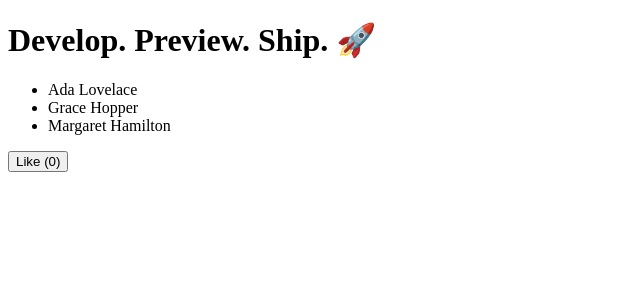
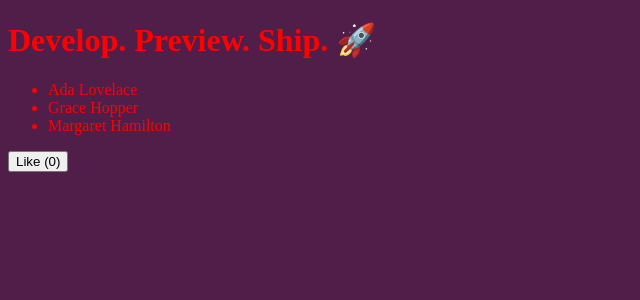
Before and after one commit to c-lonas/synesthesia, a Next.js app: page / in a window 1280 px wide. Shown: the top 300 px of the page, without its empty margins (0-640 px from the left). Built offline with nearby package versions, Linux system fonts and the light colour scheme.

Commit message:
initial project structure, initial scss setup

```diff
--- /dev/null
+++ b/pages/_app.js
@@ -0,0 +1,6 @@
+import '../styles/styles.scss'
+
+// This default export is required in a new `pages/_app.js` file.
+export default function MyApp({ Component, pageProps }) {
+  return <Component {...pageProps} />
+}
--- a/pages/index.jsx
+++ b/pages/index.jsx
@@ -1,3 +1,4 @@
+
 import { useState } from 'react'
 
 function Header({ title }) {
--- /dev/null
+++ b/styles/styles.scss
@@ -0,0 +1,11 @@
+$primaryColor: rgb(80, 30, 73);
+
+* {
+    box-sizing: border-box;
+}
+
+body {
+    background-color: $primaryColor;
+    color: red;
+
+}
```
Also changed, not shown: package.json (+3 -4 lines), public/favicon.png (added), 1 other file (tests, documents, lock files or other folders).
